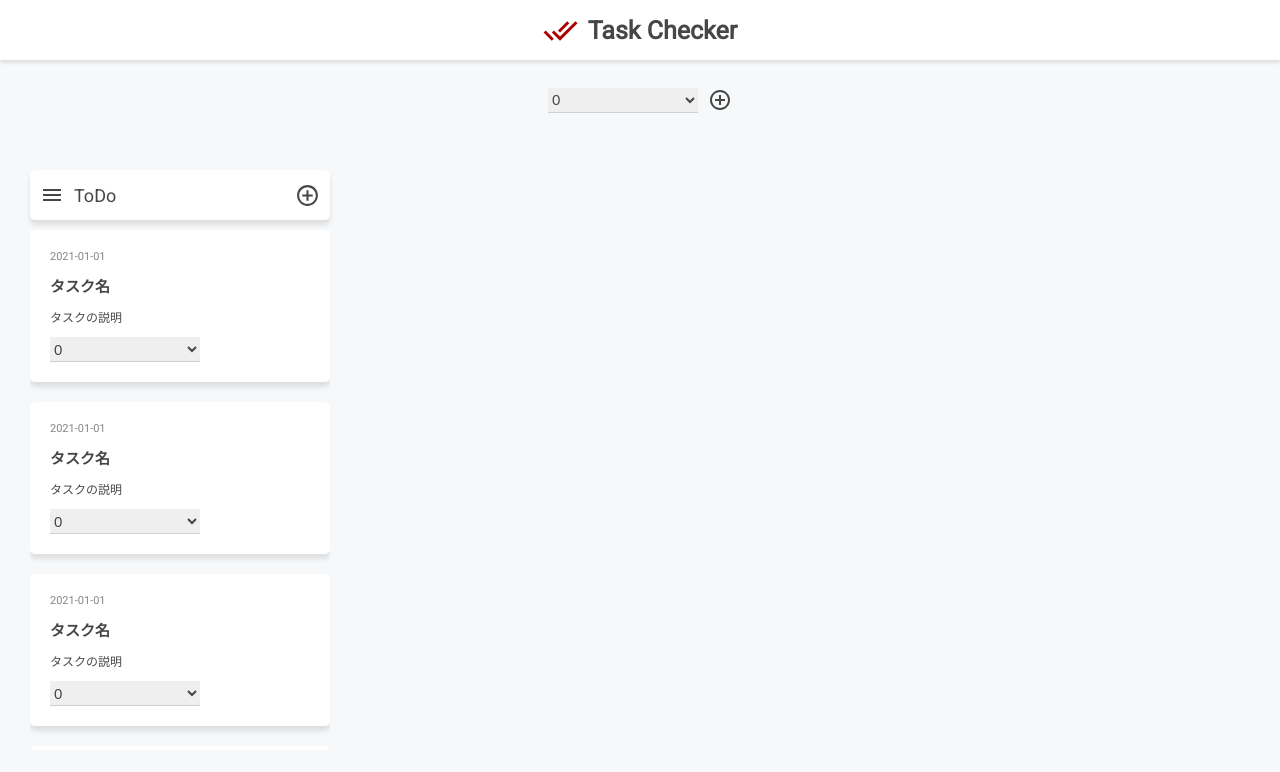
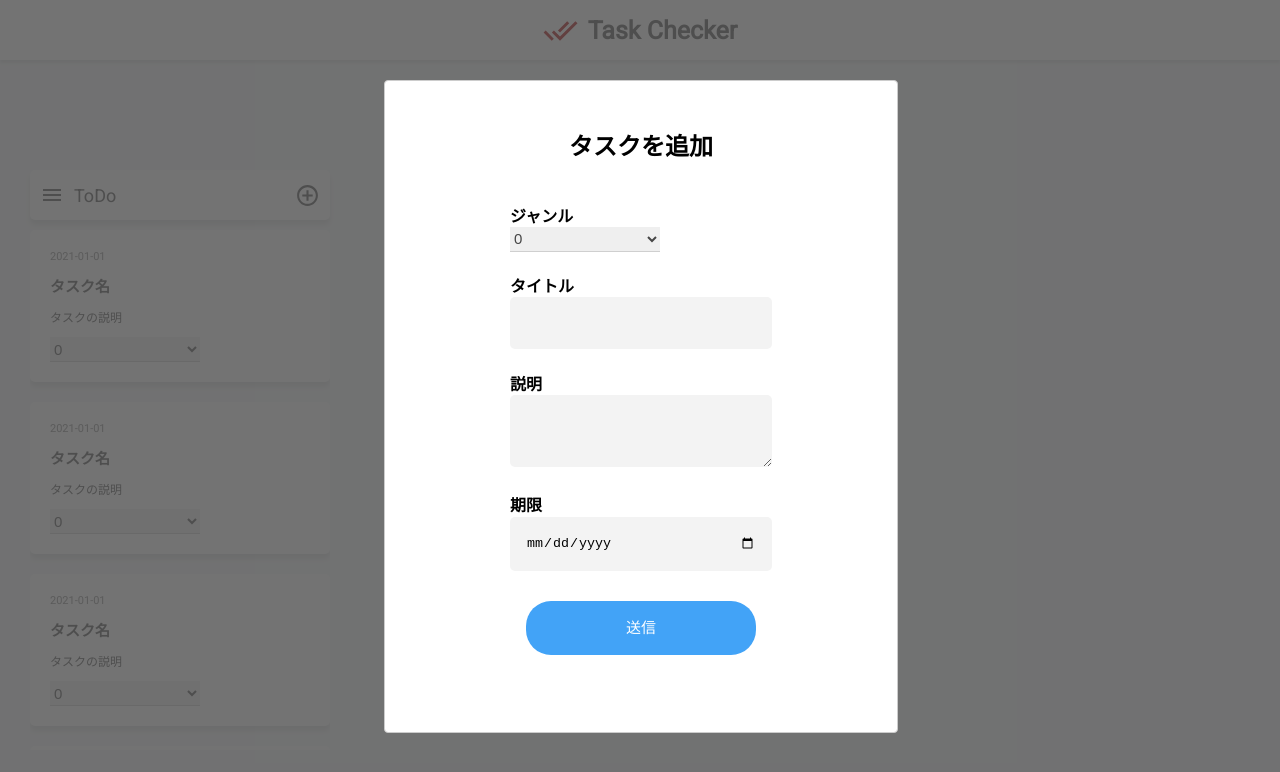
Before and after one commit to kiku-hub/task_checker, a React (Create React App) app: page / in a window 1280 px wide. Both pictures are taken after a click on the icon 307 px from the left and 195 px from the top of the page. Shown: the top 772 px of the page. Built offline with nearby package versions, Linux system fonts and the light colour scheme.

Commit message:
タスク追加削除部分のマークアップを実装

```diff
--- a/src/components/modal/index.tsx
+++ b/src/components/modal/index.tsx
@@ -1,6 +1,7 @@
 import React from "react";
 import Modal from "react-modal";
 import { GenreBody } from "./genreBody";
+import { TaskBody } from "./taskBody";
 
 interface Props {
   handleClose: () => void;
@@ -26,7 +27,7 @@ const customStyles = {
 const renderBody = (body: string) => {
   switch (body) {
     case "taskBody":
-      return "";
+      return <TaskBody />;
     case "genreBody":
       return <GenreBody />;
     default:
@@ -35,9 +36,6 @@ const renderBody = (body: string) => {
 };
 
 export const FormModal = (props: Props) => {
-
-  Modal.setAppElement("#root");
-
   return (
     <div>
       <Modal
--- /dev/null
+++ b/src/components/modal/taskBody.tsx
@@ -0,0 +1,24 @@
+import React from "react";
+import { Select } from "../../components/select";
+import "./style.css";
+
+export const TaskBody = () => {
+  return (
+    <form className="modal_body">
+      <h2 className="input_menu">タスクを追加</h2>
+      <div>
+        <h4 className="input_title">ジャンル</h4>
+        <div className="task_genre">
+          <Select />
+        </div>
+        <h4 className="input_title">タイトル</h4>
+        <input type="text" />
+        <h4 className="input_title">説明</h4>
+        <textarea />
+        <h4 className="input_title">期限</h4>
+        <input className="input_date" type="date" />
+      </div>
+      <input className="input_submit" type="button" value="送信" />
+    </form>
+  );
+};
--- a/src/components/toDoList/index.tsx
+++ b/src/components/toDoList/index.tsx
@@ -1,10 +1,18 @@
-import React from "react";
+import React, { useState } from "react";
 import { Task } from "../task";
+import { FormModal } from "../modal";
 import MenuIcon from "@material-ui/icons/Menu";
 import AddCircleOutlineIcon from "@material-ui/icons/AddCircleOutline";
 import "./style.css";
 
 export const ToDoList = () => {
+  const [isOpen, setIsOpen] = useState(false);
+  const handleOpen = () => {
+    setIsOpen(true);
+  };
+  const handleClose = () => {
+    setIsOpen(false);
+  };
   return (
     <div className="task_list">
       <div className="section">
@@ -13,6 +21,12 @@ export const ToDoList = () => {
         <AddCircleOutlineIcon
           className="add_circle_outline_icon"
           fontSize="small"
+          onClick={handleOpen}
+        />
+        <FormModal
+          handleClose={handleClose}
+          isOpen={isOpen}
+          body="taskBody"
         />
       </div>
       <div className="task_field">
```
